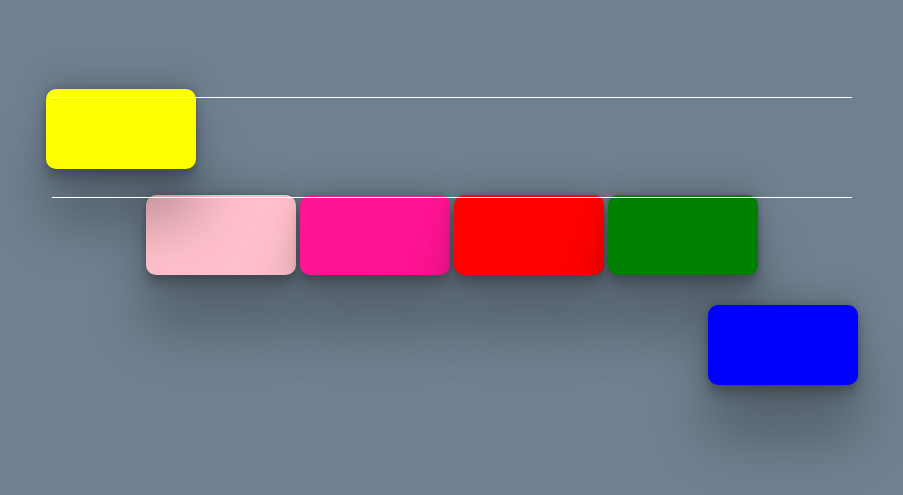
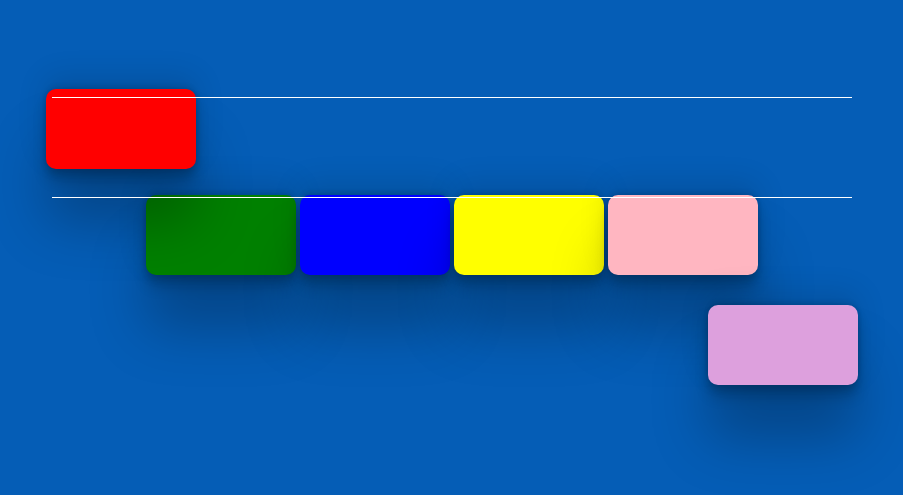
Before and after one commit to MavithaShehar/internet_technology_Assignment_08, a plain HTML site: page case_02/index.html in a window 1280 px wide. Shown: the part 163-658 px from the top of the page, without its empty margins (188-1091 px from the left). Drawn offline with Linux system fonts and the light colour scheme.

Commit message:
all git hub push bug fixed

```diff
--- a/case_02/assets/css/style.css
+++ b/case_02/assets/css/style.css
@@ -2,7 +2,7 @@
     position: relative;
     height: 100vh;
     overflow: hidden;
-    background: slategray;
+    background: #055db6;
 }
 
 .text {
--- a/case_02/assets/js/script.js
+++ b/case_02/assets/js/script.js
@@ -1,13 +1,89 @@
 
-console.log("Hello World!");
-let array = ["red" , "green" , "blue" , "yellow" , "pink" , "deeppink"];
+let round = 1;
+const lightsWork = () => {
 
-let runningList = $(".middle_box");
+    switch (round) {
 
-const indexing = () => {
-    for (let i = 0; i < runningList.length; i++) {
-        runningList.eq(i).css("background" , array[i]);
+        case 1: {
+
+            $(".middle_box").eq(0).css("background", "green");
+            $(".middle_box").eq(1).css("background", "blue");
+            $(".middle_box").eq(2).css("background", "yellow");
+            $(".middle_box").eq(3).css("background", "lightpink");
+            $(".middle_box").eq(4).css("background", "plum");
+            $(".middle_box").eq(5).css("background", "red");
+            round++;
+            break
+
+        }
+
+        case 2: {
+
+            $(".middle_box").eq(1).css("background", "green");
+            $(".middle_box").eq(2).css("background", "blue");
+            $(".middle_box").eq(3).css("background", "yellow");
+            $(".middle_box").eq(4).css("background", "lightpink");
+            $(".middle_box").eq(5).css("background", "plum");
+            $(".middle_box").eq(0).css("background", "red");
+            round++;
+            break
+
+        }
+
+        case 3: {
+
+            $(".middle_box").eq(2).css("background", "green");
+            $(".middle_box").eq(3).css("background", "blue");
+            $(".middle_box").eq(4).css("background", "yellow");
+            $(".middle_box").eq(5).css("background", "lightpink");
+            $(".middle_box").eq(0).css("background", "plum");
+            $(".middle_box").eq(1).css("background", "red");
+            round++;
+            break
+
+        }
+        case 4: {
+
+            $(".middle_box").eq(3).css("background", "green");
+            $(".middle_box").eq(4).css("background", "blue");
+            $(".middle_box").eq(5).css("background", "yellow");
+            $(".middle_box").eq(0).css("background", "lightpink");
+            $(".middle_box").eq(1).css("background", "plum");
+            $(".middle_box").eq(2).css("background", "red");
+            round++;
+            break
+
+        }
+        case 5: {
+
+            $(".middle_box").eq(4).css("background", "green");
+            $(".middle_box").eq(5).css("background", "blue");
+            $(".middle_box").eq(0).css("background", "yellow");
+            $(".middle_box").eq(1).css("background", "lightpink");
+            $(".middle_box").eq(2).css("background", "plum");
+            $(".middle_box").eq(3).css("background", "red");
+            round++;
+            break
+
+        }
+
+        case 6: {
+
+            $(".middle_box").eq(5).css("background", "green");
+            $(".middle_box").eq(0).css("background", "blue");
+            $(".middle_box").eq(1).css("background", "yellow");
+            $(".middle_box").eq(2).css("background", "lightpink");
+            $(".middle_box").eq(3).css("background", "plum");
+            $(".middle_box").eq(4).css("background", "red");
+            round=1;
+            break
+
+        }
+
+
     }
-    array.unshift(array.pop());
+
+
 }
-setInterval(indexing , 500);
+
+setInterval(lightsWork, 600);
```
Also changed, not shown: case_01/index.html (+19 -75 lines), case_02/index.html (+0 -1 lines), case_01/assets/img/man.gif (added).
